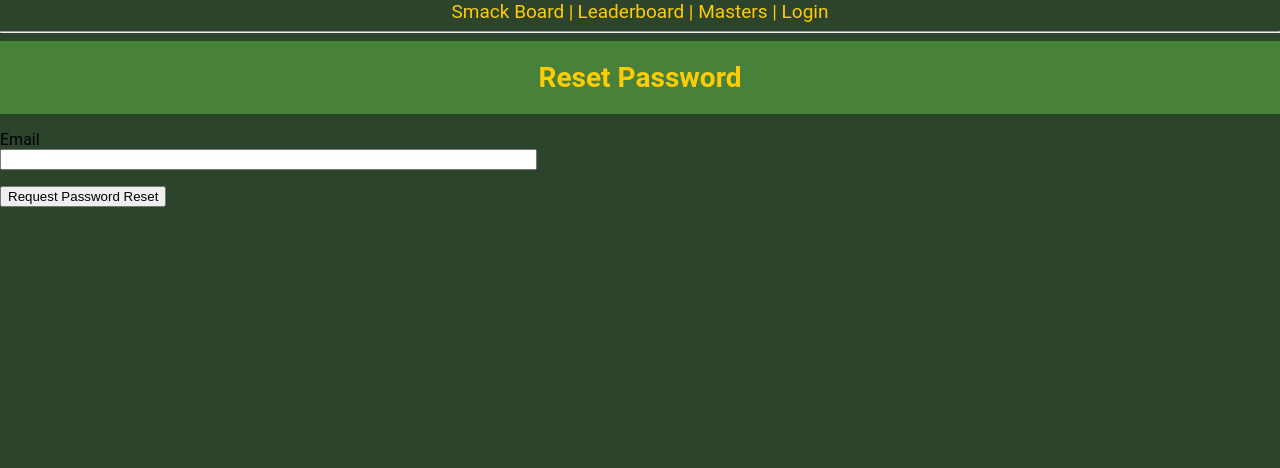
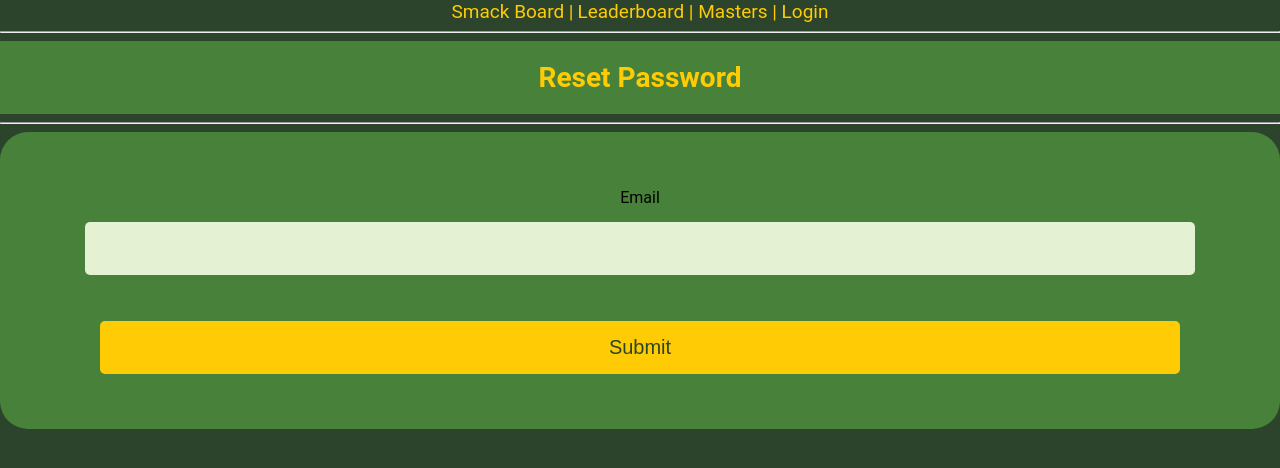
Before and after one commit to kylestrougo/chichi, a Flask app: page /reset_password_request in a window 1280 px wide. Shown: the top 468 px of the page. Run offline with Flask 3, Linux system fonts and the light colour scheme; some libraries are stand-ins or nearby versions.

Commit message:
formatted reset pass

```diff
--- a/app/templates/reset_password_request.html
+++ b/app/templates/reset_password_request.html
@@ -1,7 +1,69 @@
 {% extends "base.html" %}
+{% block content %}
+<style>
+    .container {
+        width: 90%;
+        margin: 0 auto;
+    }
 
-{% block content %}
+    /* Add this CSS to position the link to the top right */
+    .login-logout {
+        position: absolute;
+        top: 0;
+        right: 0;
+        padding: 10px; /* Add padding for spacing */
+    }
+
+    .pass {
+        background-color: #48823a;
+        padding: 20px;
+        border-radius: 28px;
+    }
+
+    .login-form {
+        text-align: center;
+    }
+
+    form {
+        background-color: #48823a;
+        padding: 20px;
+        text-align: center;
+    }
+
+    h1 {
+        color: #ffcb05;
+        text-align: center;
+        font-size: 28px;
+    }
+
+    input[type="text"],
+    input[type="password"] {
+        padding: 15px;
+        width: 90%;
+        margin: 15px 0;
+        border: none;
+        background-color: #e4f1d3;
+        color: #2c442b;
+        font-size: 20px;
+        border-radius: 5px;
+    }
+
+    button {
+        padding: 15px;
+        width: 90%;
+        margin: 15px 0;
+        border: none;
+        background-color: #ffcb05;
+        color: #2c442b;
+        font-size: 20px;
+        border-radius: 5px;
+    }
+
+</style>
+
     <h1>Reset Password</h1>
+<hr>
+<div class="pass">
     <form action="" method="post">
         {{ form.hidden_tag() }}
         <p>
@@ -11,6 +73,7 @@
             <span style="color: red;">[{{ error }}]</span>
             {% endfor %}
         </p>
-        <p>{{ form.submit() }}</p>
+        <button type="submit">Submit</button>
     </form>
+</div>
 {% endblock %}
```
Also changed, not shown: app/templates/reset_password.html (+66 -2 lines), app/config/app.db.
